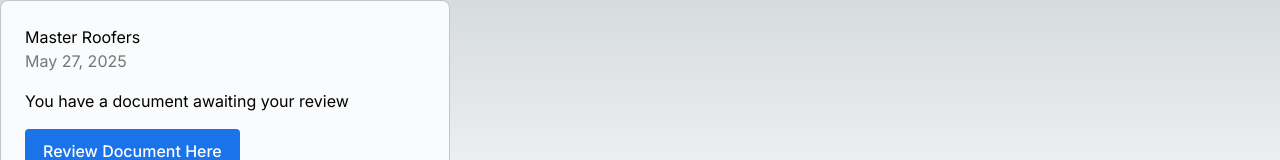
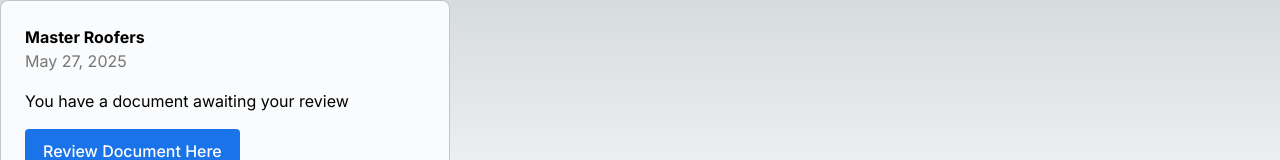
Before and after one commit to botanic40/tamussino-at-098, a Next.js app: page / in a window 1280 px wide. Shown: the top 160 px of the page. Built offline with nearby package versions, Linux system fonts and the light colour scheme.

Commit message:
Update page.tsx

```diff
--- a/src/app/page.tsx
+++ b/src/app/page.tsx
@@ -22,7 +22,9 @@
     maxWidth: "450px",
     background: "#fafbfc"
   }}>
-    <h2 style={{ marginTop: 0 }}>{company}</h2>
+    <h2 style={{ marginTop: 0, fontWeight: "bold" }}>
+      {company}
+    </h2>
     <div style={{ color: "#767676", marginBottom: "16px" }}>{date}</div>
     <h3>{documentTitle}</h3>
     <a
```
